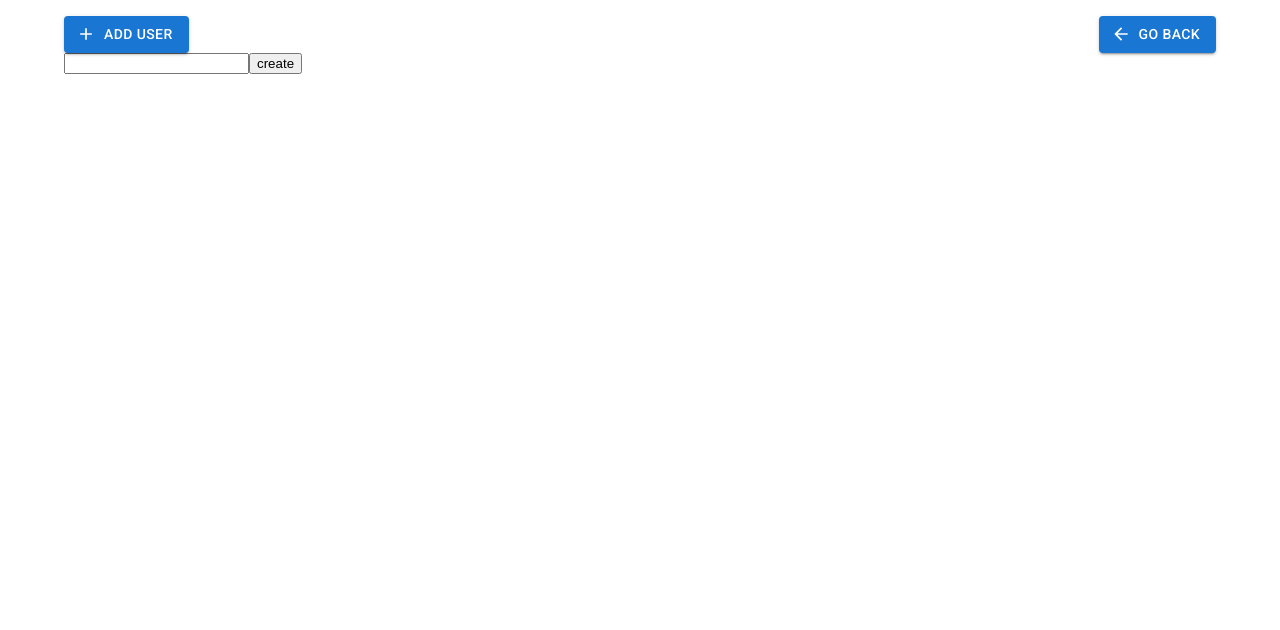
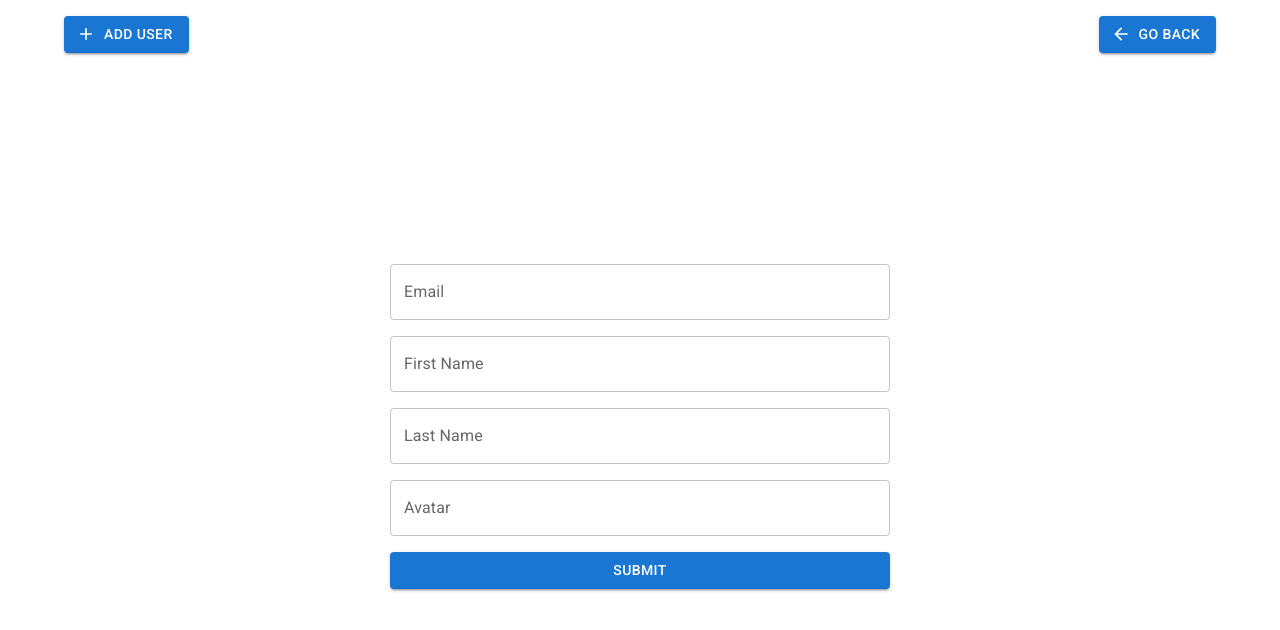
Before and after one commit to incari/legit-health, a React (Vite) app: page /new in a window 1280 px wide. Shown: the top 630 px of the page. Built offline with nearby package versions, Linux system fonts and the light colour scheme.

Commit message:
feat: :sparkles: Adding Form page and creating post request fns

```diff
--- a/src/App.tsx
+++ b/src/App.tsx
@@ -7,8 +7,13 @@ import { NavBar } from "./components/NavBar";
 
 function App() {
   return (
-    <>
-      <Container>
+    <Container
+      sx={{
+        display: "flex",
+        flexDirection: "column",
+        height: "100vh",
+      }}
+    >
       <NavBar />
       <Routes>
         <Route
@@ -25,7 +30,6 @@ function App() {
         />
       </Routes>
     </Container>
-    </>
   );
 }
 
--- a/src/api/index.ts
+++ b/src/api/index.ts
@@ -1,5 +1,5 @@
-import { useQuery } from "@tanstack/react-query";
-import { ApiResponse, UserData } from "./types";
+import { useMutation, useQuery } from "@tanstack/react-query";
+import { ApiResponse, NewUser, UserData } from "./types";
 
 const BASE_URL = "https://reqres.in/api/users";
 
@@ -30,4 +30,26 @@ const useGetUser = (id: string | undefined) => {
   });
   return query;
 };
-export { useGetUsers, useGetUser };
+
+const create = async (newUser: NewUser) => {
+  const response = await fetch(BASE_URL, {
+    method: "POST",
+    body: JSON.stringify(newUser),
+  });
+  return response;
+};
+
+const useCreateUser = (onSuccess: () => void) => {
+  const query = useMutation({
+    mutationFn: create,
+    onSuccess: () => {
+      if (onSuccess) {
+        onSuccess();
+      }
+    },
+  });
+
+  return query;
+};
+
+export { useGetUsers, useGetUser, useCreateUser };
--- a/src/api/types.ts
+++ b/src/api/types.ts
@@ -20,4 +20,7 @@ type ApiResponse = {
   support: SupportInfo;
 };
 
-export type { ApiResponse, UserData };
+type NewUser = Pick<UserData, "email" | "first_name" | "last_name" | "avatar"> &
+  Partial<Pick<UserData, "avatar">>;
+
+export type { ApiResponse, UserData, NewUser };
--- a/src/pages/FormPage.tsx
+++ b/src/pages/FormPage.tsx
@@ -1,8 +1,75 @@
+import { FormControl, TextField, Button } from "@mui/material";
+import { useForm, SubmitHandler } from "react-hook-form";
+import { useCreateUser } from "../api";
+import { NewUser } from "../api/types";
+
 export const FormPage = () => {
+  const {
+    register,
+    handleSubmit,
+    reset,
+    formState: { errors },
+  } = useForm<NewUser>();
+
+  const { mutate } = useCreateUser(reset);
+
+  const onSubmit: SubmitHandler<NewUser> = (data) => {
+    mutate(data);
+  };
+
   return (
-    <form>
-      <input type="text"></input>
-      <button>create</button>
-    </form>
+    <FormControl
+      component="form"
+      onSubmit={handleSubmit(onSubmit)}
+      sx={{
+        display: "flex",
+        justifyContent: "center",
+        flex: 1,
+        gap: 2,
+        maxWidth: 500,
+        width: "100%",
+        margin: "0 auto",
+      }}
+    >
+      <TextField
+        label={errors.email ? "Email Required" : "Email"}
+        variant="outlined"
+        error={Boolean(errors.email)}
+        fullWidth
+        type="email"
+        {...register("email", { required: true })}
+      />
+      <TextField
+        label={errors.first_name ? "Fist Name Required" : "First Name"}
+        error={Boolean(errors.first_name)}
+        variant="outlined"
+        fullWidth
+        type="text"
+        {...register("first_name", { required: true })}
+      />
+      <TextField
+        label={errors.last_name ? "Last Name Required" : "Last Name"}
+        error={Boolean(errors.last_name)}
+        variant="outlined"
+        fullWidth
+        type="text"
+        {...register("last_name", { required: true })}
+      />{" "}
+      <TextField
+        label="Avatar"
+        variant="outlined"
+        fullWidth
+        type="text"
+        {...register("avatar")}
+      />
+      <Button
+        type="submit"
+        variant="contained"
+        color="primary"
+        fullWidth
+      >
+        Submit
+      </Button>
+    </FormControl>
   );
 };
```
Lines whose indentation alone changed are shown as unchanged.
